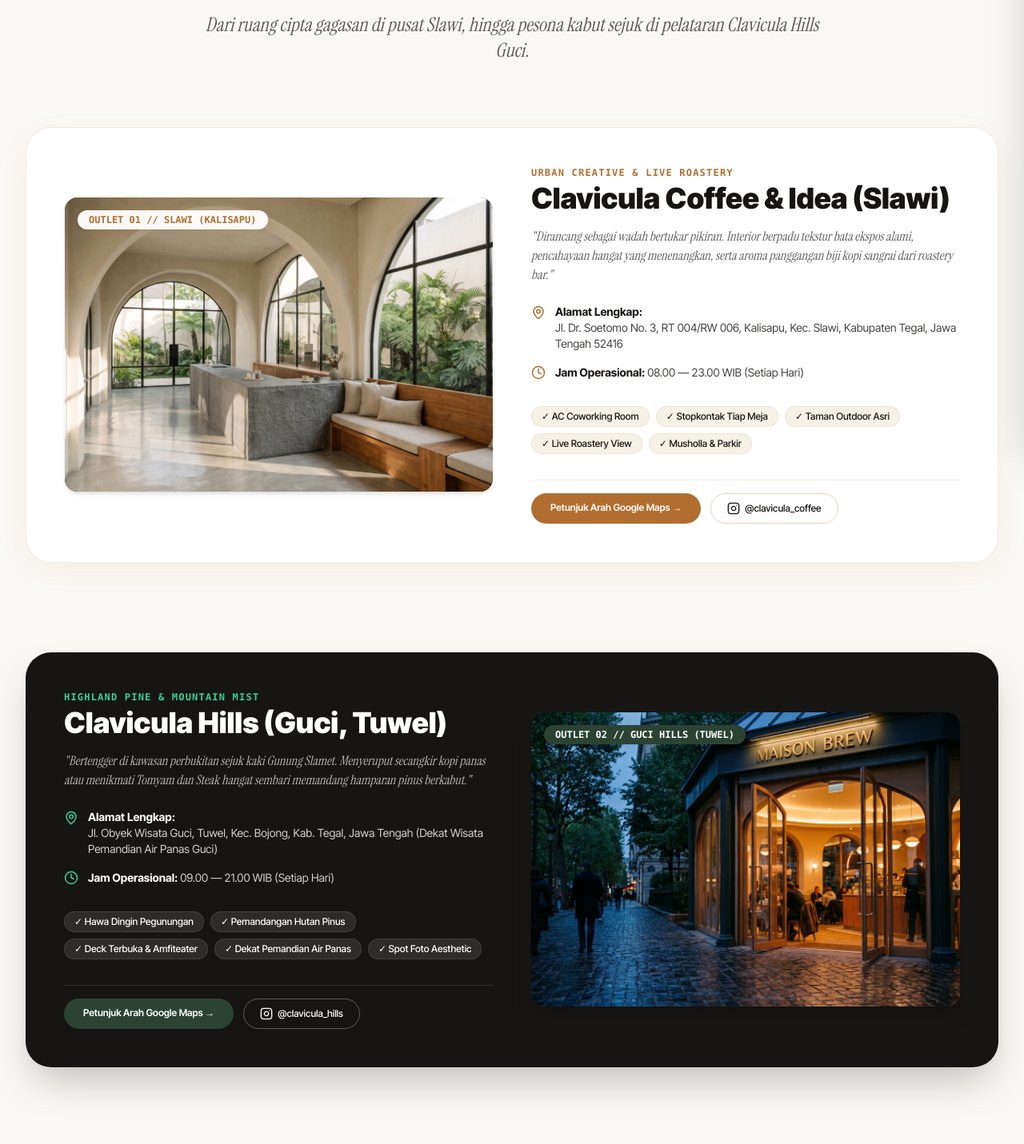
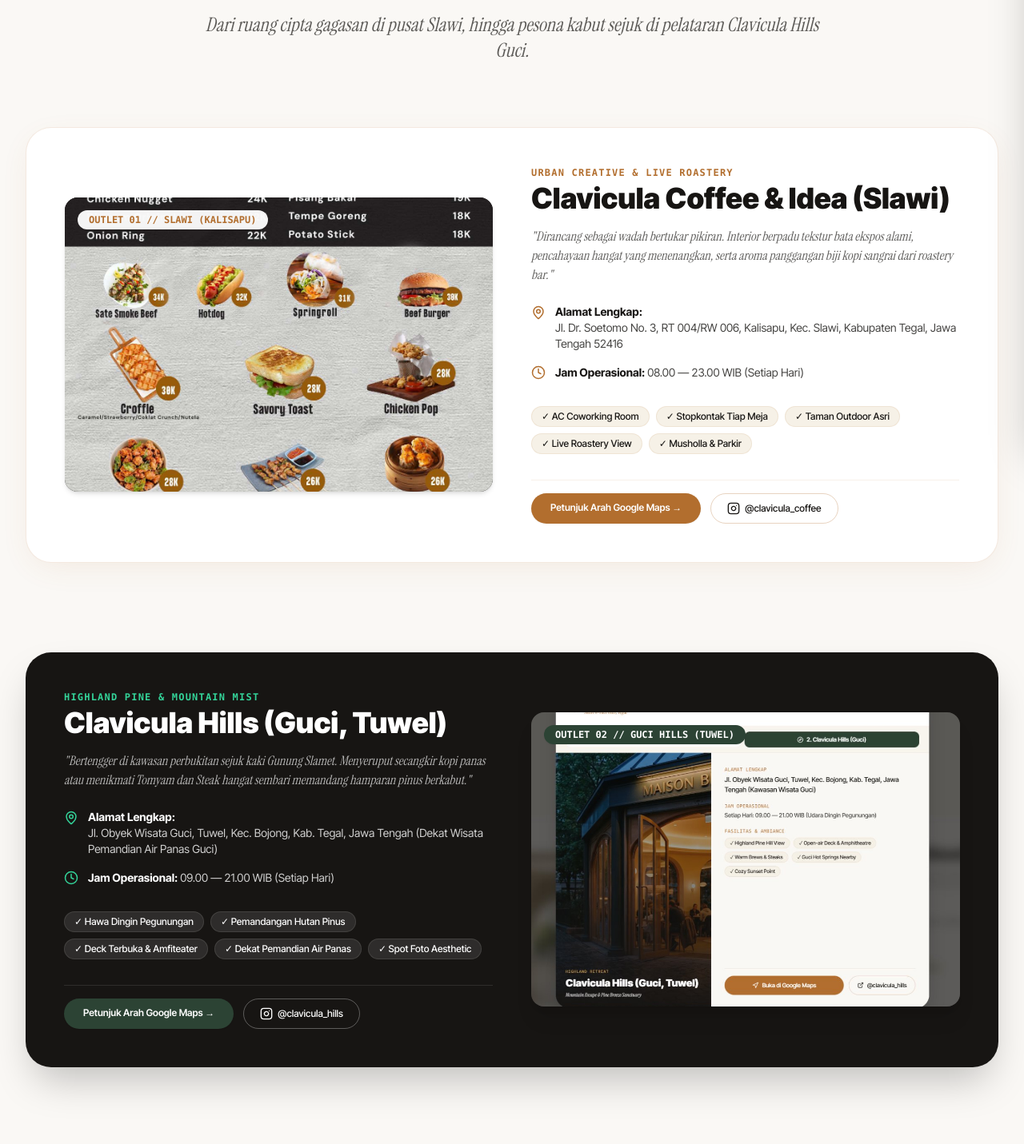
Before and after one commit to Cuil89/clavicula-coffee, a Next.js app: page /space in a window 1280 px wide. Shown: the part 244-1675 px from the top of the page at 80% size. Built offline with nearby package versions, Linux system fonts and the light colour scheme.

Commit message:
fix: replace maison-brew placeholder images with real Clavicula photos (Hills + Slawi)

```diff
--- a/src/app/page.tsx
+++ b/src/app/page.tsx
@@ -311,7 +311,7 @@ export default function Home() {
                 copy: "Dua suasana istimewa: Ruang kerja kreatif ber-AC & taman di Slawi, serta hawa dingin pegunungan berkabut di Clavicula Hills Guci.",
                 cta: "Jelajahi 2 Outlet",
                 link: "/space",
-                img: "/assets/cafe-twilight-pavilion.jpeg",
+                img: "/assets/clavicula-hills-guci.jpg",
               },
             ].map((pillar, i) => (
               <Link
--- a/src/app/space/page.tsx
+++ b/src/app/space/page.tsx
@@ -30,7 +30,7 @@ export default function SpacePage() {
         <div className="grid grid-cols-1 lg:grid-cols-12 gap-12 items-center mb-28 bg-white rounded-[32px] p-6 md:p-12 border border-chestnut/15 shadow-warm-card">
           <div className="lg:col-span-6 relative aspect-[4/3] sm:aspect-[16/11] rounded-2xl overflow-hidden shadow-md bg-espresso">
             <Image
-              src="/assets/sanctuary-interior-arches.jpeg"
+              src="/assets/clavicula-slawi-interior.jpg"
               alt="Clavicula Coffee & Idea Slawi"
               fill
               className="object-cover"
@@ -169,7 +169,7 @@ export default function SpacePage() {
 
           <div className="lg:col-span-6 order-1 lg:order-2 relative aspect-[4/3] sm:aspect-[16/11] rounded-2xl overflow-hidden shadow-xl bg-espresso-soft z-10">
             <Image
-              src="/assets/cafe-twilight-pavilion.jpeg"
+              src="/assets/clavicula-hills-guci.jpg"
               alt="Clavicula Hills Guci"
               fill
               className="object-cover"
--- a/src/components/MapModal.tsx
+++ b/src/components/MapModal.tsx
@@ -27,7 +27,7 @@ export default function MapModal() {
       mapsUrl: "https://maps.google.com/?q=Clavicula+Coffee+%26+Idea+Slawi",
       instagram: "@clavicula_coffee",
       igUrl: "https://www.instagram.com/clavicula_coffee/",
-      image: "/assets/sanctuary-interior-arches.jpeg",
+      image: "/assets/clavicula-slawi-interior.jpg",
     },
     guci: {
       title: "Clavicula Hills (Guci, Tuwel)",
@@ -38,7 +38,7 @@ export default function MapModal() {
       mapsUrl: "https://maps.google.com/?q=Clavicula+Hills+Guci+Tuwel",
       instagram: "@clavicula_hills",
       igUrl: "https://www.instagram.com/clavicula_hills/",
-      image: "/assets/cafe-twilight-pavilion.jpeg",
+      image: "/assets/clavicula-hills-guci.jpg",
     },
   };
 
```
Also changed, not shown: public/assets/clavicula-hills-guci.jpg (added), public/assets/clavicula-slawi-interior.jpg (added).
